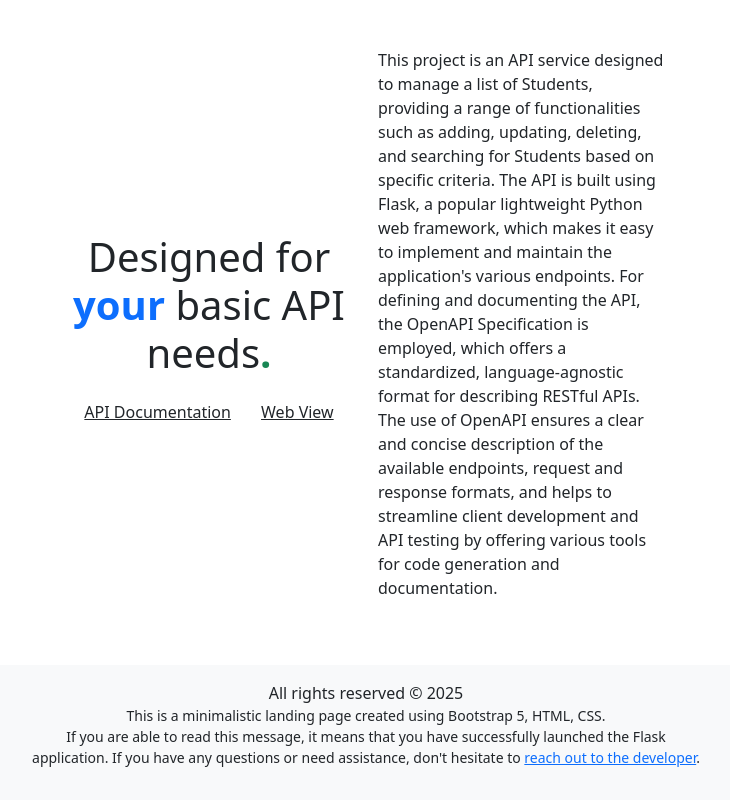
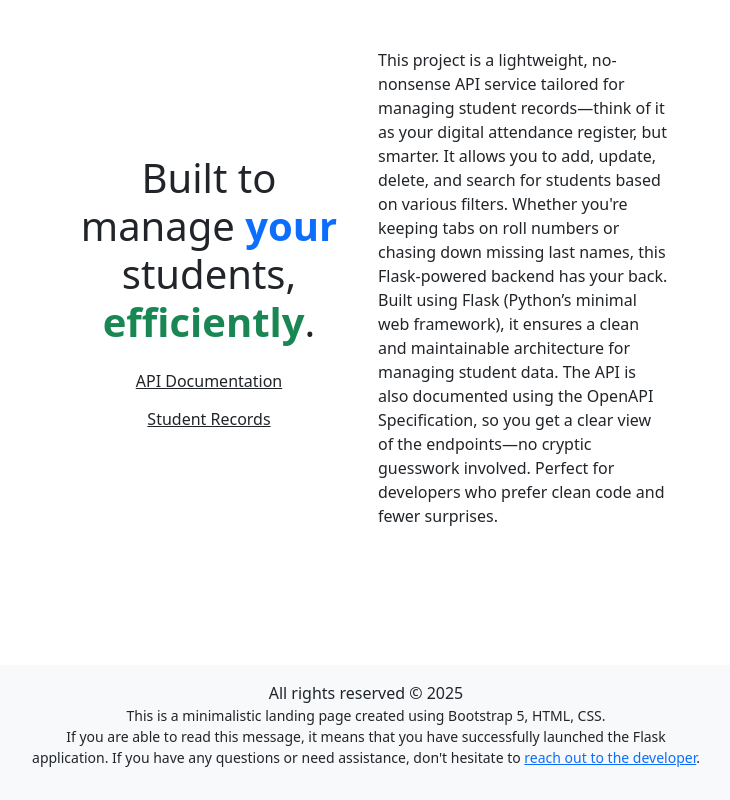
Before and after one commit to ahmed-gelemli/API-Flask-Project, a Flask app: page / in a window 1280 px wide. Shown: the whole page, without its empty margins (274-1004 px from the left). Run offline with Flask 3, Linux system fonts and the light colour scheme.

Commit message:
Refactor HTML structure and improve content in index, swaggerui, and webview templates

```diff
--- a/templates/index.html
+++ b/templates/index.html
@@ -13,7 +13,8 @@
       integrity="sha384-Y4oOpwW3duJdCWv5ly8SCFYWqFDsfob/3GkgExXKV4idmbt98QcxXYs9UoXAB7BZ"
       crossorigin="anonymous"></script>
 
-        <link rel="icon" type="image/png" sizes="32x32" href="{{ url_for('static', filename='img/faviconMain-32x32.png') }}">
+    <link rel="icon" type="image/png" sizes="32x32"
+      href="{{ url_for('static', filename='img/faviconMain-32x32.png') }}">
 
 
   </head>
@@ -49,26 +50,24 @@
       <div class="row">
         <div class="col-md-6 d-flex align-items-center">
           <div>
-                        <h1 class="text-center mt-5 ">Designed for <b class="text-primary">your</b> basic API needs<b
-                                class="text-success">.</b>
-                        </h1>
+            <h1 class="text-center mt-5">Built to manage <b class="text-primary">your</b> students, <b
+                class="text-success">efficiently</b>.</h1>
             <div class="text-center links">
               <a href="/api/docs" class="btn text-decoration-underline">API Documentation</a>
-                            <a href="/view" class="btn text-decoration-underline">Web View</a>
+              <a href="/view" class="btn text-decoration-underline">Student Records</a>
             </div>
           </div>
         </div>
         <div class="col-md-6">
           <p class="mt-5">
-                        This project is an API service designed to manage a list of Students, providing a range
-                        of functionalities such as adding, updating, deleting, and searching for Students based on
-                        specific criteria. The API is built using Flask, a popular lightweight Python web framework,
-                        which makes it easy to implement and maintain the application's various endpoints. For defining
-                        and documenting the API, the OpenAPI Specification is employed, which offers a standardized,
-                        language-agnostic format for describing RESTful APIs. The use of OpenAPI ensures a clear and
-                        concise description of the available endpoints, request and response formats, and helps to
-                        streamline client development and API testing by offering various tools for code generation and
-                        documentation.
+            This project is a lightweight, no-nonsense API service tailored for managing student records—think of it as
+            your digital attendance register, but smarter.
+            It allows you to add, update, delete, and search for students based on various filters. Whether you're
+            keeping tabs on roll numbers or chasing down missing last names,
+            this Flask-powered backend has your back. Built using Flask (Python’s minimal web framework), it ensures a
+            clean and maintainable architecture for managing student data.
+            The API is also documented using the OpenAPI Specification, so you get a clear view of the endpoints—no
+            cryptic guesswork involved. Perfect for developers who prefer clean code and fewer surprises.
           </p>
         </div>
       </div>
@@ -84,7 +83,6 @@
           href="mailto:trig-duo.07@icloud.com">reach out to the developer</a>. </p>
     </div>
   </footer>
-
 </body>
 
 </html>
--- a/templates/swaggerui.html
+++ b/templates/swaggerui.html
@@ -68,7 +68,8 @@
   </script>
 
   <footer style="font-family: monospace; text-align: center; margin-bottom: 40px;">
-    <p><a href="mailto:trig-duo.07@icloud.com" style="color: rgb(49, 49, 49);">Contact Developer: Ahmad</a></p>
+    <p><a href="mailto:trig-duo.07@icloud.com" style="color: rgb(49, 49, 49);">Contact Developer: Ahmad, Amil,
+        Bayram</a></p>
   </footer>
 </body>
 
```
Also changed, not shown: templates/webview.html (+3 -5 lines). Lines whose indentation alone changed are shown as unchanged.
